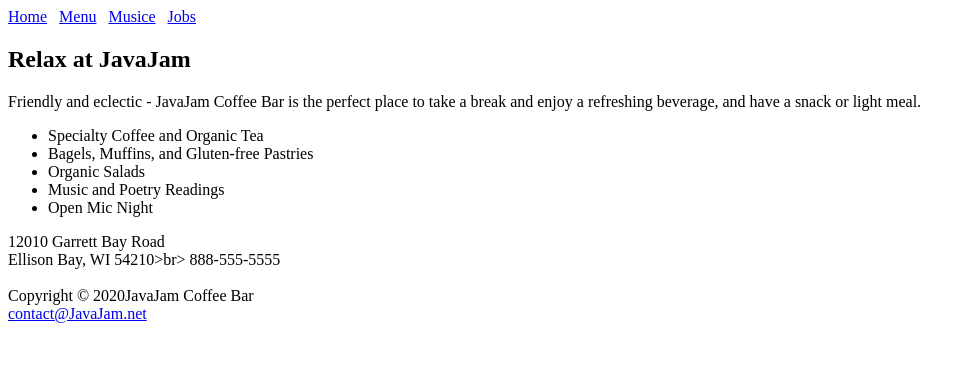
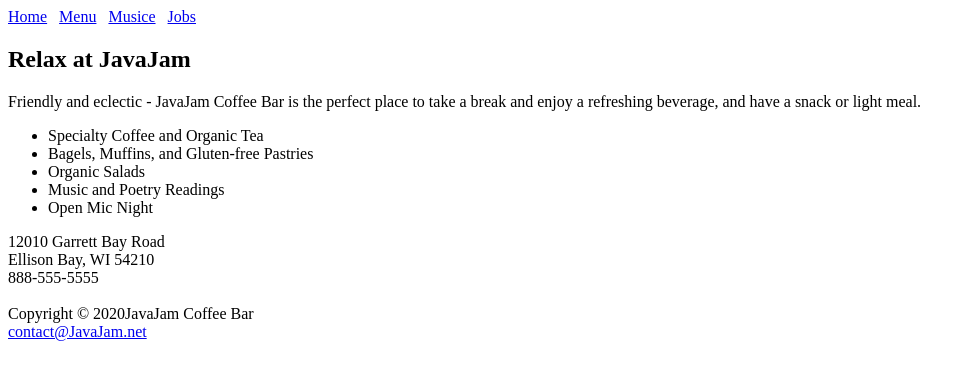
Before and after one commit to dtvnick/javajam, a plain HTML site: page index.html in a window 1280 px wide. Shown: the whole page, without its empty margins (0-975 px from the left). Drawn offline with Linux system fonts and the light colour scheme.

Commit message:
Update index.html

```diff
--- a/index.html
+++ b/index.html
@@ -28,7 +28,7 @@
 </ul>
 <div>
 12010 Garrett Bay Road<br>
-Ellison Bay, WI 54210>br>
+Ellison Bay, WI 54210<br>
 888-555-5555<br>
 </div>
 <br>
```
